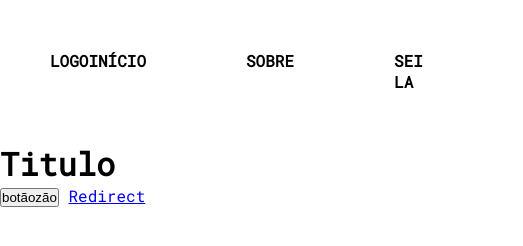
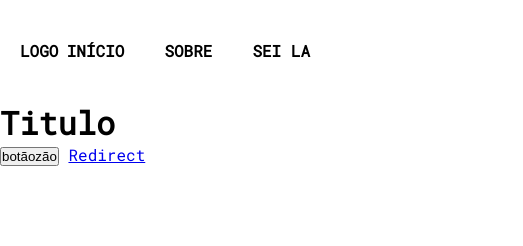
Before and after one commit to RodrigoRVSN/web-design, a plain HTML site: page pages/index.html in a window 390 px wide. Shown: the whole page, 523 px wide, since content can reach past the window. Drawn offline with Linux system fonts and the light colour scheme.

Commit message:
fix navbar margin

```diff
--- a/styles/index.css
+++ b/styles/index.css
@@ -1,7 +1,7 @@
 nav{
     display: flex;
     justify-content: space-between;
-    padding: 50px;
+    padding: 40px 20px;
 }
 
 .nav-content{
@@ -9,17 +9,16 @@ nav{
     margin-right: 100px;
 }
 
+.nav-content > h4 {
+    margin-right: 100px;
+}
+
 @media (max-width: 930px) {
-
     .nav-content{
-        margin-right: 1px;
+        margin-right: 20px;
     }
 
     .nav-content > h4 {
-        margin-right: 1px;
+        margin-right: 40px;
     }
 }
-
-.nav-content > h4 {
-    margin-right: 100px;
-}
```
